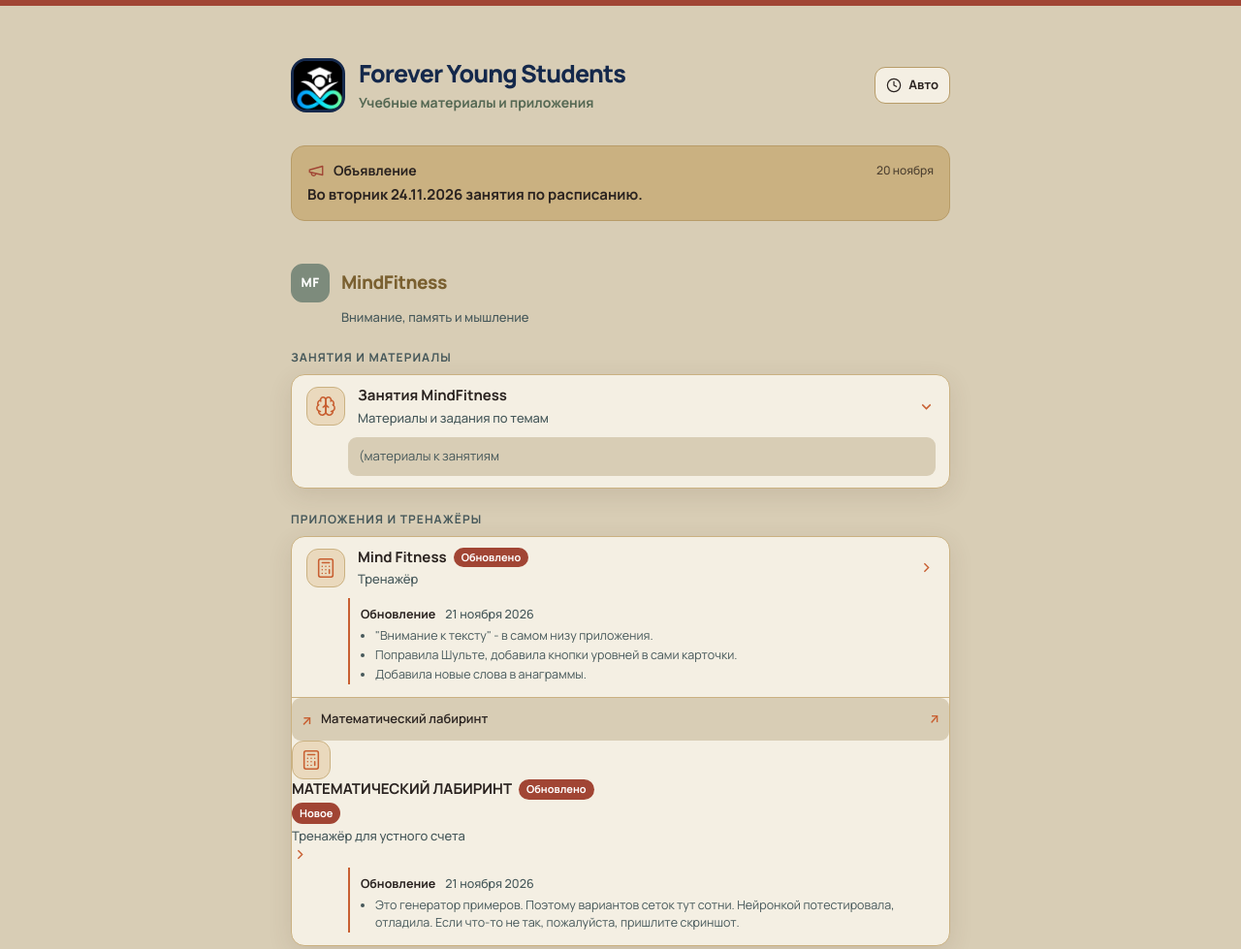
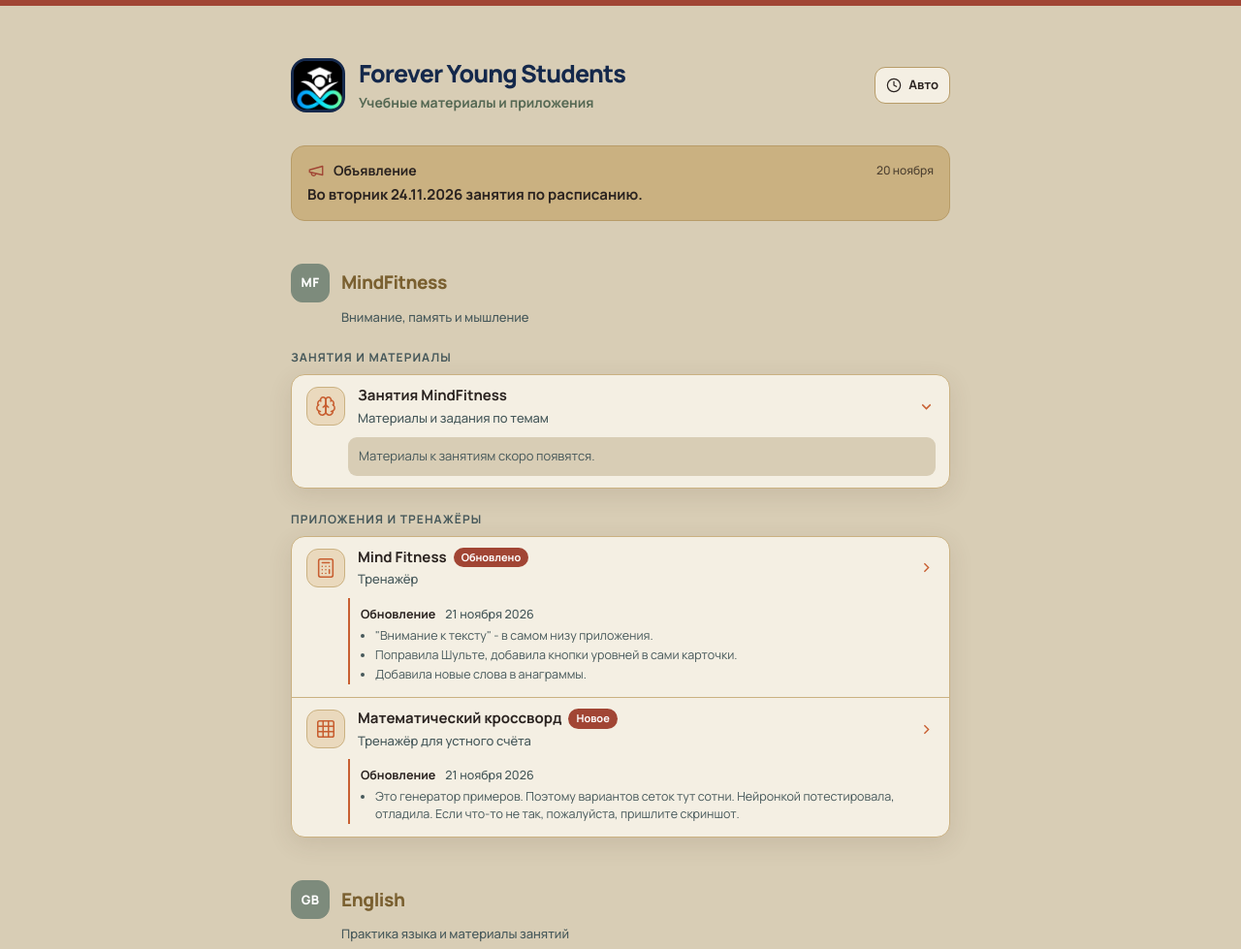
Before and after one commit to foreveryoungstudents/foreveryoungstudents.github.io, a plain HTML site: page index.html in a window 1280 px wide. Shown: the top 979 px of the page at 97% size. Drawn offline with Linux system fonts and the light colour scheme.

Commit message:
Add files via upload

```diff
--- a/index.html
+++ b/index.html
@@ -336,7 +336,7 @@
       background: #a14534;
     }
     :root[data-theme="light"] .topic-code { background: #7d8b7c; border-color: #7d8b7c; color: #fff; }
-        :root[data-theme="light"] .badge { background: #a14534; color: #fff; }
+    :root[data-theme="light"] .badge { background: #a14534; color: #fff; }
     :root[data-theme="light"] h2 { color: #7a6030; }
     :root[data-theme="light"] h1 { color: #14284b; }
     :root[data-theme="light"] .subtitle { color: #556853; font-weight: 700; }
@@ -643,7 +643,7 @@
         <span>Объявление</span>
         <time class="notice-date" datetime="2026-11-19">20 ноября</time>
       </div>
-      <p class="notice-title">Во вторник  24.11.2026 занятия по расписанию.</p>
+      <p class="notice-title">Во вторник 24.11.2026 занятия по расписанию.</p>
     </div>
   </section>
 
@@ -667,8 +667,8 @@
             </span>
             <svg class="summary-chevron" viewBox="0 0 24 24" fill="none" stroke="currentColor" stroke-width="2" aria-hidden="true"><path d="m9 6 6 6-6 6"/></svg>
           </summary>
-            <div class="lesson-links">
-               <p class="empty-note">(материалы к занятиям</p>
+          <div class="lesson-links">
+            <p class="empty-note">Материалы к занятиям скоро появятся.</p>
           </div>
         </details>
       </div>
@@ -695,12 +695,13 @@
             </ul>
           </div>
         </div>
-          <div class="item" data-updated="2026-11-21">
-           <a class="lesson-link" href="https://foreveryoungstudents.github.io/math_crossword.html"><span class="mini-icon">↗</span> Математический лабиринт<span class="mini-arrow">↗</span></a>
-              <span class="icon icon-svg" aria-hidden="true"><svg width="22" height="22" viewBox="0 0 24 24" fill="none" stroke="currentColor" stroke-width="1.7" stroke-linecap="round" stroke-linejoin="round"><rect width="16" height="20" x="4" y="2" rx="2"/><line x1="8" x2="16" y1="6" y2="6"/><line x1="16" x2="16" y1="14" y2="18"/><path d="M16 10h.01M12 10h.01M8 10h.01M12 14h.01M8 14h.01M12 18h.01M8 18h.01"/></svg></span>
+
+        <div class="item" data-created="2026-11-21" data-updated="2026-11-21">
+          <a class="link" href="https://foreveryoungstudents.github.io/math_crossword.html">
+            <span class="icon icon-svg" aria-hidden="true"><svg width="22" height="22" viewBox="0 0 24 24" fill="none" stroke="currentColor" stroke-width="1.7" stroke-linecap="round" stroke-linejoin="round"><rect width="18" height="18" x="3" y="3" rx="2"/><path d="M3 9h18M3 15h18M9 3v18M15 3v18"/></svg></span>
             <span class="info">
-              <span class="title">МАТЕМАТИЧЕСКИЙ ЛАБИРИНТ</span><span class="badge" data-label="created">Новое</span></span>
-              <span class="desc">Тренажёр для устного счета</span>
+              <span class="title">Математический кроссворд</span>
+              <span class="desc">Тренажёр для устного счёта</span>
             </span>
             <svg class="chevron" viewBox="0 0 24 24" fill="none" stroke="currentColor" stroke-width="2" aria-hidden="true"><path d="m9 6 6 6-6 6"/></svg>
           </a>
```
